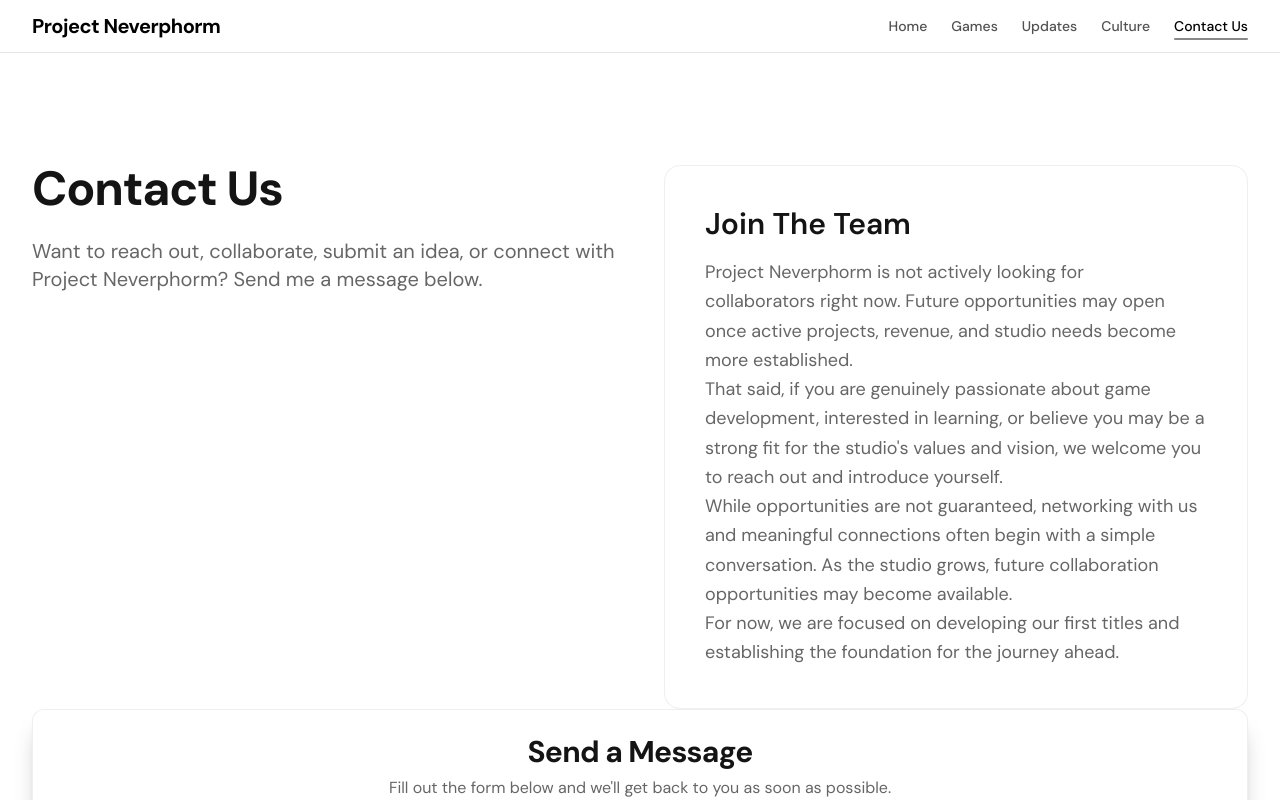
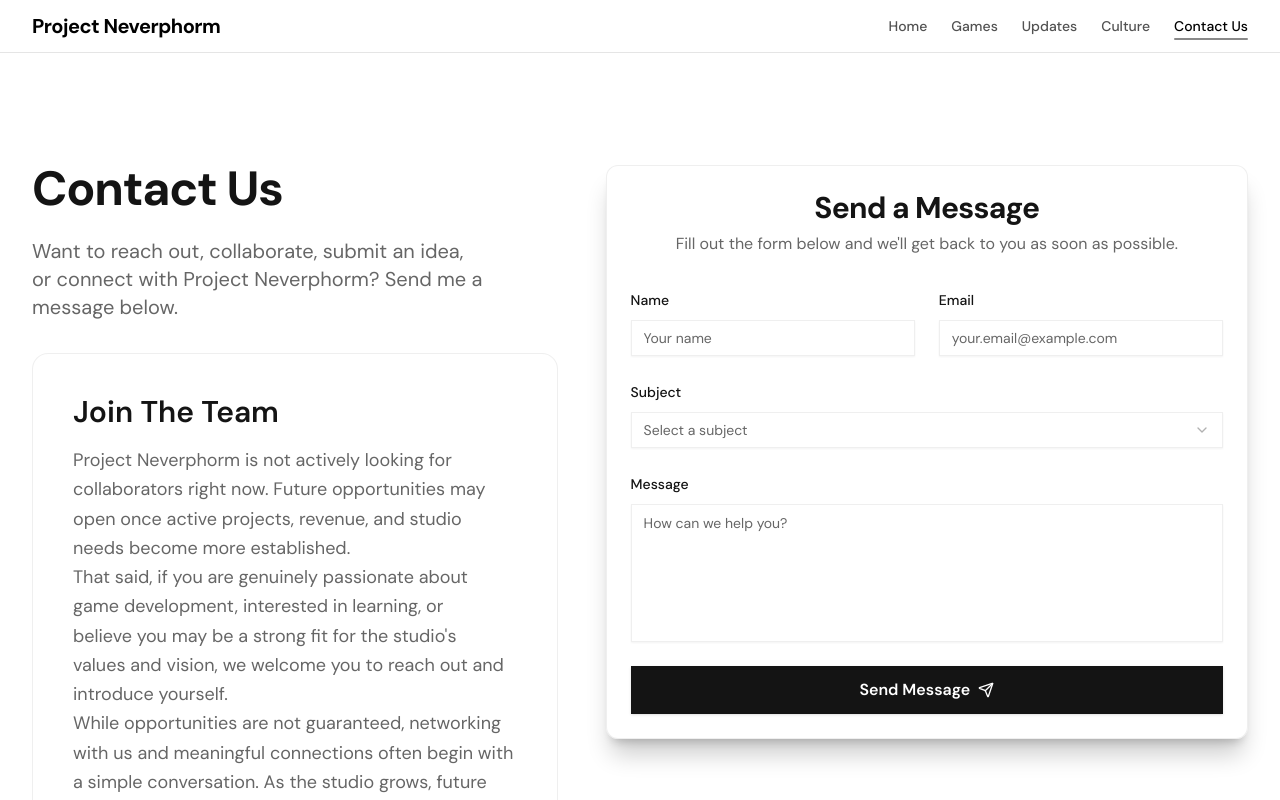
Before and after one commit to Minxci/neverphorm-site, a React (Vite) app in the folder apps/web/: page /contact in a window 1280 px wide. Shown: the top 800 px of the page. Built offline with nearby package versions, Linux system fonts and the light colour scheme; the HTML template or start-up script is replaced by a standard one; what pocketbase would draw is missing.

Commit message:
hopefully this works

```diff
--- a/apps/web/src/pages/ContactUsPage.jsx
+++ b/apps/web/src/pages/ContactUsPage.jsx
@@ -108,9 +108,10 @@ const ContactUsPage = () => {
 
   <main className="min-h-screen pt-28 pb-20">
     <div className="max-w-7xl mx-auto px-4 sm:px-6 lg:px-8">
-      <div className="grid grid-cols-1 lg:grid-cols-2 gap-10 lg:gap-12 items-start">
+      <div className="grid grid-cols-1 lg:grid-cols-[0.9fr_1.1fr] gap-10 lg:gap-12 items-start">
 
           {/* 1. CONTACT INTRO */}
+        <div className="space-y-8">
           <motion.section
             className="text-left"
             initial="initial"
@@ -201,7 +202,9 @@ const ContactUsPage = () => {
             </motion.div>
           </motion.section> */}
 
+
           {/* 5. CONTACT FORM */}
+
         <div>
           <motion.section
             id="contact-form"
@@ -338,7 +341,8 @@ const ContactUsPage = () => {
 
         </div>
       </div>
-    </main>
+    </div>
+  </main>
 
       <Footer />
     </>
```
